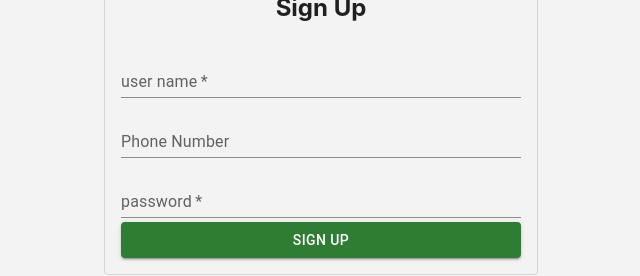
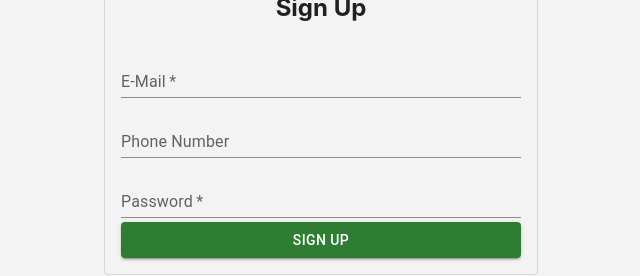
Before and after one commit to mithsin/mimitale, a React (Create React App) app: page /signup in a window 1280 px wide. Shown: the part 476-752 px from the top of the page, without its empty margins (319-959 px from the left). Built offline with nearby package versions, Linux system fonts and the light colour scheme; what amazon-cognito-identity-js would draw is missing.

Commit message:
update name

```diff
--- a/src/Pages/CognitoPages/SignUp.jsx
+++ b/src/Pages/CognitoPages/SignUp.jsx
@@ -41,7 +41,7 @@ const SignUp = () => {
       <InputStandard
         required
         id="eMail"
-        label="user name"
+        label="E-Mail"
         variant="standard"
         onChange={onInputChange}/>
       <InputStandard
@@ -52,7 +52,7 @@ const SignUp = () => {
       <InputStandard
         required
         id="password"
-        label="password"
+        label="Password"
         type="password"
         variant="standard"
         onChange={onInputChange}/>
```
